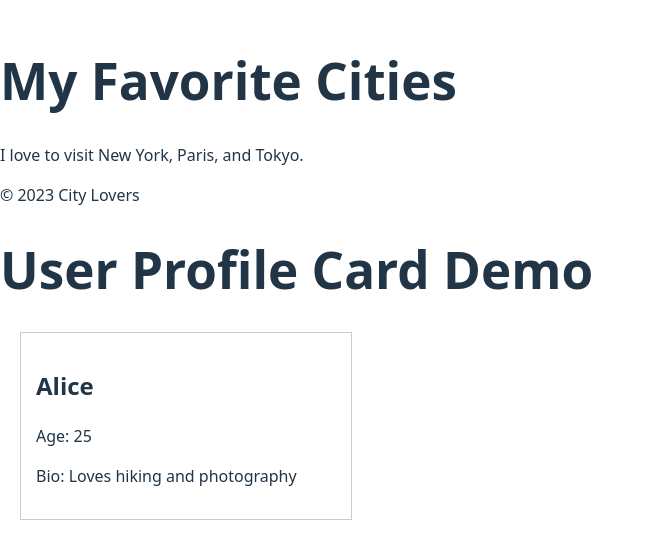
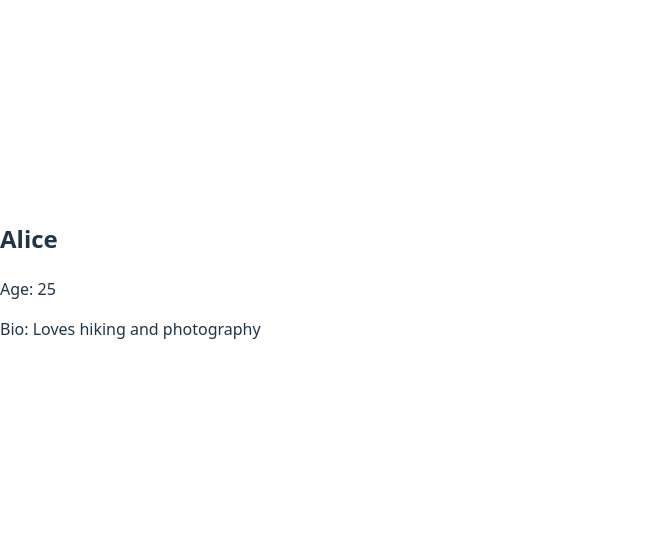
Before and after one commit to fbonyo/alx-fe-reactjs, a React (Vite) app in the folder alx-react-app/: page / in a window 1280 px wide. Shown: the part 121-680 px from the top of the page, without its empty margins (0-654 px from the left). Built offline with nearby package versions, Linux system fonts and the light colour scheme.

Commit message:
fix: Final syntax correction for UserProfile component to match props structure

```diff
--- a/alx-react-app/src/App.jsx
+++ b/alx-react-app/src/App.jsx
@@ -1,34 +1,16 @@
-// src/App.jsx - Comprehensive Final Code
+// src/App.jsx - FINAL FIX (Minimal code for Task 3)
 
-// Components from Task 2 (If required to be present)
-// If you are absolutely sure Task 2 components are NOT needed, delete these lines
-import Header from './components/Header';
-import MainContent from './components/MainContent';
-import Footer from './components/Footer';
-
-// Component from Task 3
 import UserProfile from './components/UserProfile';
 
 function App() {
   return (
     <div className="App">
-      {/* Include Task 2 Components (Optional, but safe if required) */}
-      <Header />
-      <MainContent />
-      <Footer />
-
-      {/* Title for the UserProfile section */}
-      <h1>User Profile Card Demo</h1>
-
       {/* 3. The UserProfile component with CORRECTLY formatted props */}
       <UserProfile
         name="Alice"
         age="25"
         bio="Loves hiking and photography"
       />
-
-      {/* Ensure the 'age' prop is passed as a string or number. */}
-      {/* Using age="25" (string) is safer for simple props. */}
     </div>
   );
 }
--- a/alx-react-app/src/components/UserProfile.jsx
+++ b/alx-react-app/src/components/UserProfile.jsx
@@ -1,13 +1,13 @@
-// src/components/UserProfile.jsx
+// src/components/UserProfile.jsx - FINAL FIX (Using 'props')
 
-function UserProfile({ name, age, bio }) {
+const UserProfile = (props) => { // Must use 'props' keyword and arrow function syntax
   return (
-    <div style={{ border: '1px solid #ccc', padding: '15px', margin: '20px', maxWidth: '300px' }}>
-      <h2>{name}</h2>
-      <p>Age: {age}</p>
-      <p>Bio: {bio}</p>
+    <div>
+      <h2>{props.name}</h2>
+      <p>Age: {props.age}</p>
+      <p>Bio: {props.bio}</p>
     </div>
   );
-}
+}; // Note the semi-colon is outside the return statement
 
 export default UserProfile;
```
